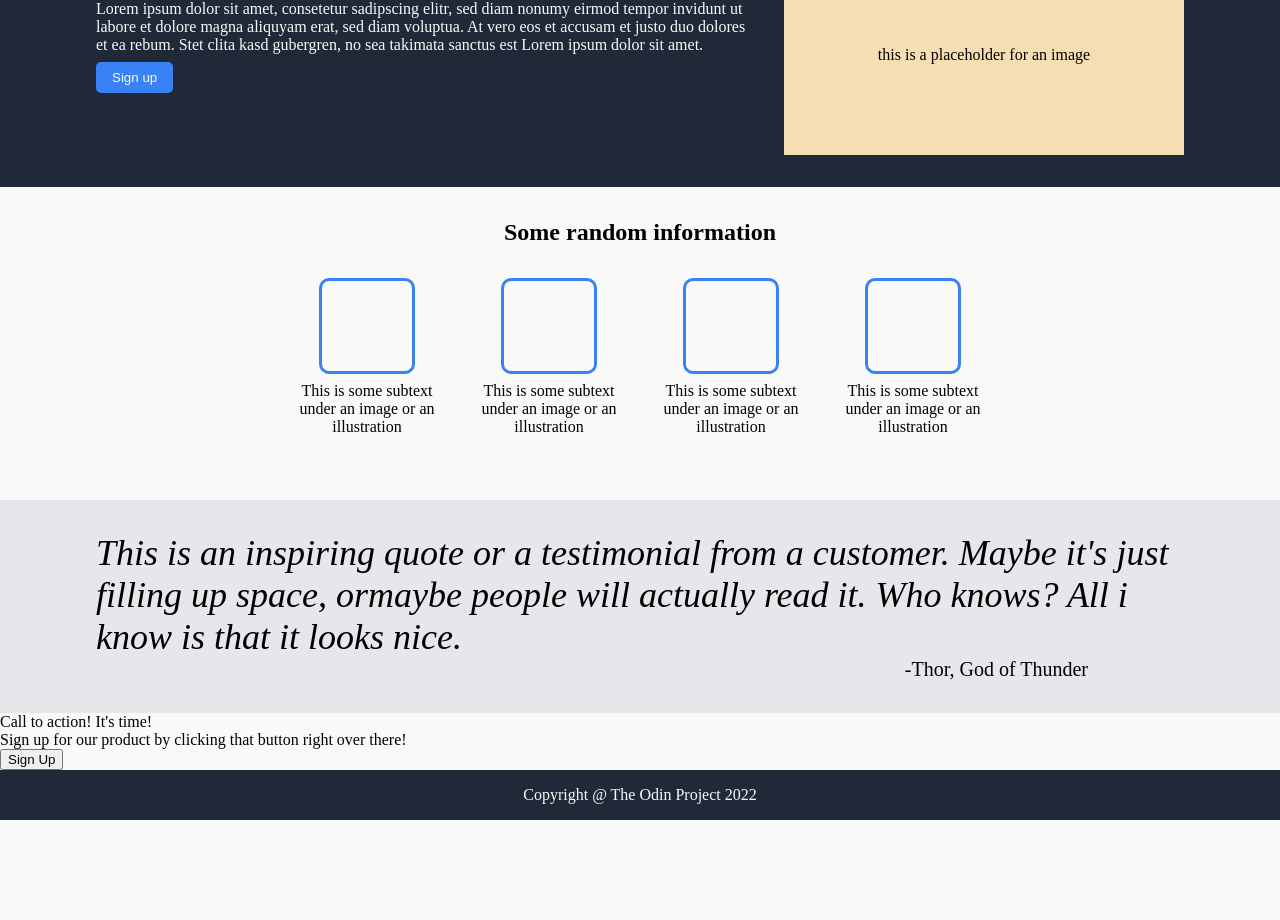
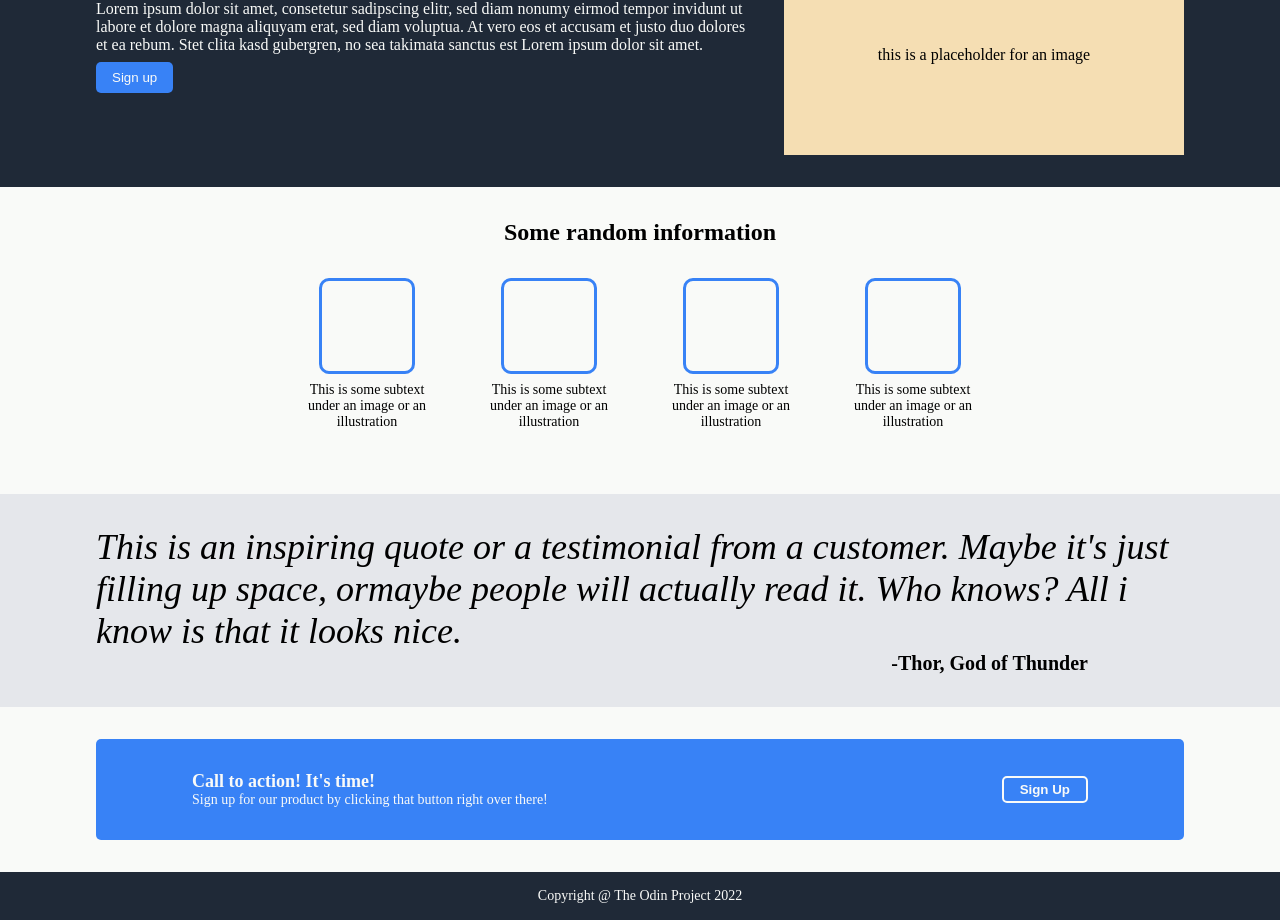
Before and after one commit to GillesRamstein/odin-landing-page, a plain HTML site: page index.html in a window 1280 px wide. Shown: the part 136-1056 px from the top of the page. Before the commit the page ends 956 px from the top, so only its background shows below. Drawn offline with Linux system fonts and the light colour scheme.

Commit message:
css body section-4

```diff
--- a/style.css
+++ b/style.css
@@ -105,7 +105,9 @@ body {
 .section-2 .annotated-image .text {
     text-align: center;
     color: black;
+    font-size: 14px;
 }
+
 .section-2 .img-container {
     width: 90px;
     height: 90px;
@@ -129,8 +131,41 @@ body {
     display: flex;
     justify-content: end;
     font-size: 20px;
-    font-weight: 500;
+    font-weight: 600;
     padding-right: 96px;
+}
+
+.section-4 {
+    padding: 32px 96px;
+}
+
+.section-4 .blue-box {
+    background-color: #3882f6;
+    border-radius: 5px;
+    padding: 32px 96px;
+    color: #f9faf8;
+    display: flex;
+    justify-content: space-between;
+    align-items: center;
+}
+
+.section-4 .title {
+    font-size: 18px;
+    font-weight: bold;
+}
+
+.section-4 .text {
+    font-size: 14px;
+}
+
+.section-4 button {
+    background-color: #3882f6;
+    border: 2px solid #f9faf8;
+    border-radius: 5px;
+    color: #f9faf8;
+    padding: 4px 16px;
+    font-weight: 600;
+    flex: 0 0 auto;
 }
 
 .footer{
@@ -140,4 +175,5 @@ body {
     background-color: #1F2937;
     color: #f9faf8;
     padding: 16px 0;
+    font-size: 14px;
 }
```
